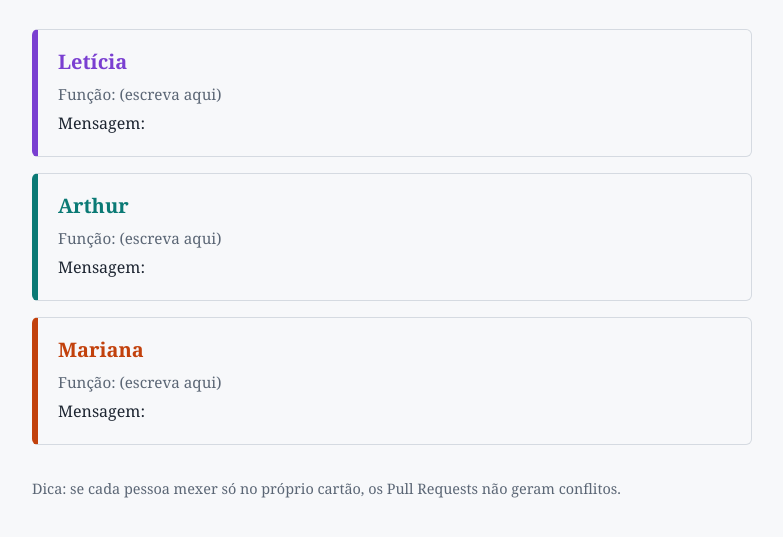
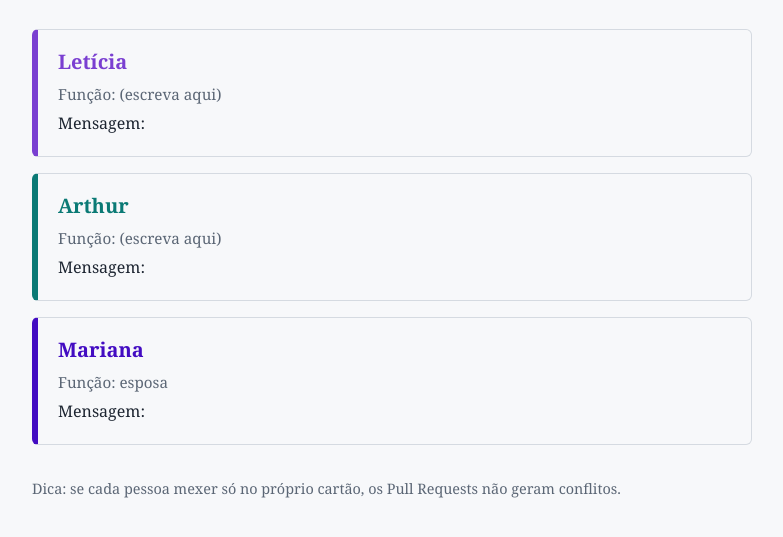
Before and after one commit to amanda-trajano/treino-pull-request, a plain HTML site: page index.html in a window 1280 px wide. Shown: the part 153-690 px from the top of the page, without its empty margins (248-1031 px from the left). Drawn offline with Linux system fonts and the light colour scheme.

Commit message:
feat: adiciona apresentacao da Mariana no index

```diff
--- a/index.html
+++ b/index.html
@@ -12,7 +12,7 @@
     --borda: #d5dae1;
     --leticia: #7a3fd1;
     --arthur: #0b7a75;
-    --mariana: #c2410c;
+    --mariana: #430cc2;
   }
   @media (prefers-color-scheme: dark) {
     :root {
@@ -22,7 +22,7 @@
       --borda: #2b3340;
       --leticia: #b78cf5;
       --arthur: #4fd1c5;
-      --mariana: #fb9a63;
+      --mariana: #63a2fb;
     }
   }
   * { box-sizing: border-box; }
@@ -100,8 +100,8 @@
   <!-- Mariana: altere somente o texto entre os comentários -->
   <section class="perfil" id="mariana">
     <h2>Mariana</h2>
-    <p class="papel">Função: (escreva aqui)</p>
-    <p>Mensagem: <!--DIGITE AQUI SUA MENSAGEM--></p>
+    <p class="papel">Função: esposa</p>
+    <p>Mensagem: <!--Case comigo--></p>
   </section>
   <!-- ================== FIM DO CARTÃO DA MARIANA ================== -->
 
```
